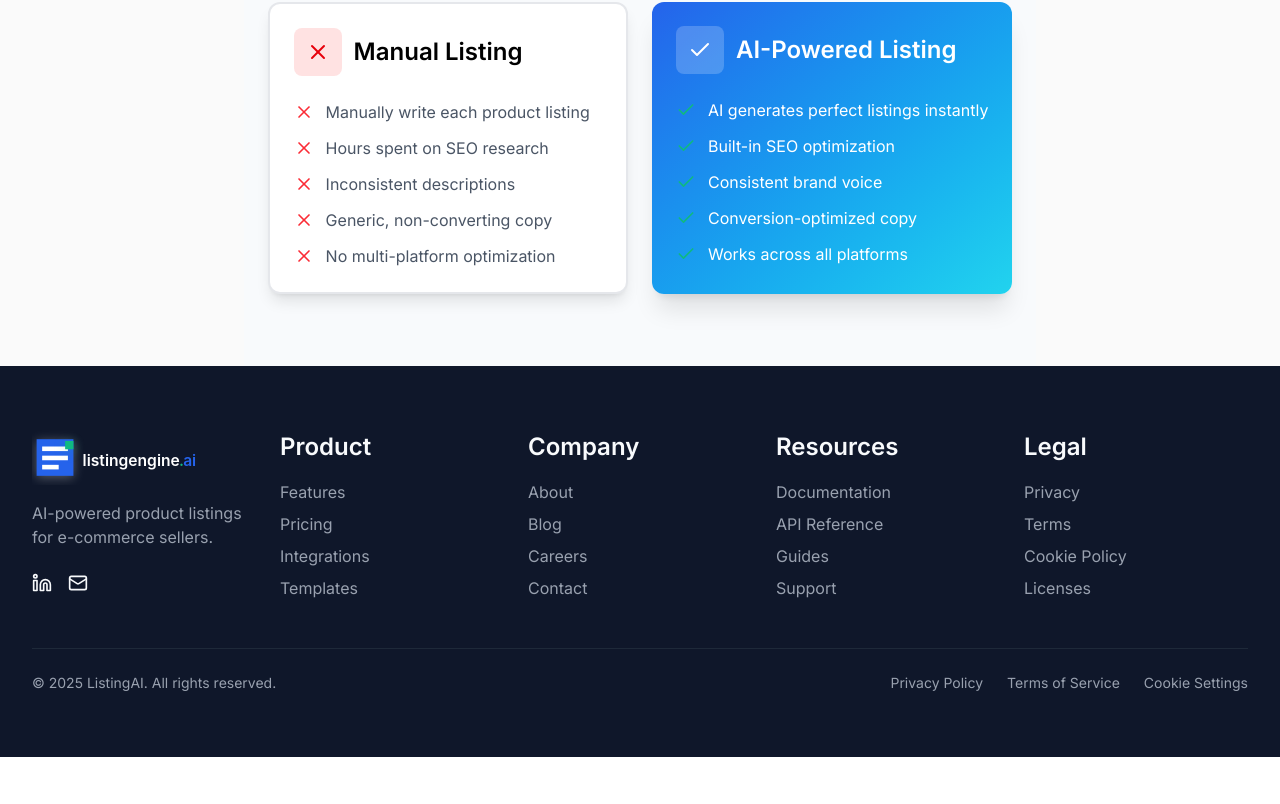
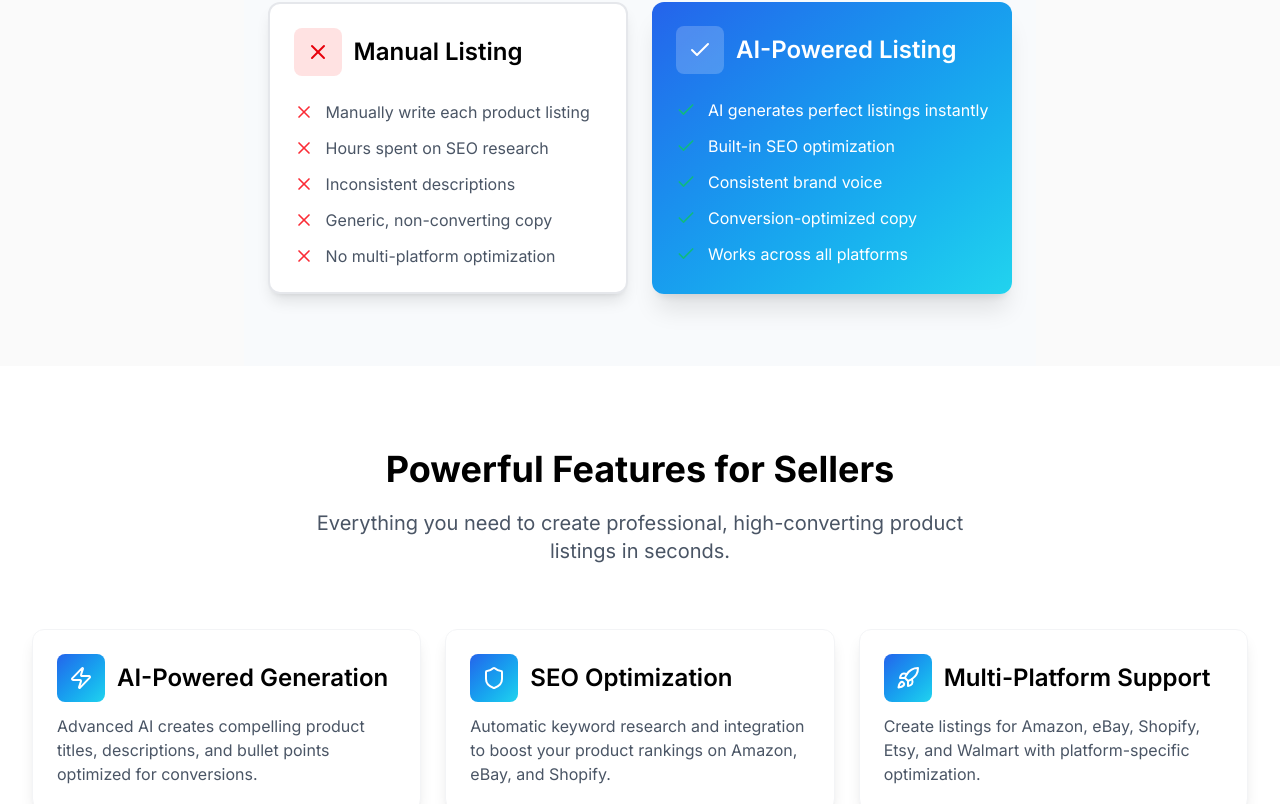
Before and after one commit to evangelista-junior/listing-ai, a Next.js app: page / in a window 1280 px wide. Shown: the part 1993-2797 px from the top of the page. Before the commit the page ends 2750 px from the top, so only its background shows below. Built offline with nearby package versions, Linux system fonts and the light colour scheme.

Commit message:
(feat): Add Features section with AI-powered listing benefits; implement Card component for feature display

```diff
--- a/src/app/page.tsx
+++ b/src/app/page.tsx
@@ -1,6 +1,7 @@
 import { About } from "@/src/components/sections/About";
 import { Hero } from "@/src/components/sections/Hero";
-import { Product } from "../components/sections/Product";
+import { Product } from "@/src/components/sections/Product";
+import { Features } from "../components/sections/Features";
 
 export default function Home() {
   return (
@@ -9,6 +10,7 @@ export default function Home() {
         <Hero />
         <About />
         <Product />
+        <Features />
       </main>
     </div>
   );
--- /dev/null
+++ b/src/components/sections/Features/index.tsx
@@ -0,0 +1,59 @@
+import { Card } from "@/src/components/ui/Card";
+import { Zap, Shield, Rocket } from "lucide-react";
+
+export function Features() {
+  const features = [
+    {
+      icon: <Zap className="w-6 h-6" aria-hidden="true" />,
+      title: "AI-Powered Generation",
+      description:
+        "Advanced AI creates compelling product titles, descriptions, and bullet points optimized for conversions.",
+    },
+    {
+      icon: <Shield className="w-6 h-6" aria-hidden="true" />,
+      title: "SEO Optimization",
+      description:
+        "Automatic keyword research and integration to boost your product rankings on Amazon, eBay, and Shopify.",
+    },
+    {
+      icon: <Rocket className="w-6 h-6" aria-hidden="true" />,
+      title: "Multi-Platform Support",
+      description:
+        "Create listings for Amazon, eBay, Shopify, Etsy, and Walmart with platform-specific optimization.",
+    },
+  ];
+
+  return (
+    <section
+      className="py-20 px-4 sm:px-6 lg:px-8 bg-white"
+      aria-labelledby="features-heading"
+    >
+      <div className="max-w-7xl mx-auto">
+        <div className="text-center mb-16">
+          <h2 className="mb-4 animate-fade-in" id="features-heading">
+            Powerful Features for Sellers
+          </h2>
+          <p className="text-xl text-gray-600 max-w-2xl mx-auto animate-fade-in stagger-1">
+            Everything you need to create professional, high-converting product
+            listings in seconds.
+          </p>
+        </div>
+
+        <div className="grid md:grid-cols-3 gap-6">
+          {features.map((feature, index) => (
+            <div
+              key={feature.title}
+              className={`animate-fade-in stagger-${index + 2}`}
+            >
+              <Card
+                icon={feature.icon}
+                title={feature.title}
+                description={feature.description}
+              />
+            </div>
+          ))}
+        </div>
+      </div>
+    </section>
+  );
+}
--- /dev/null
+++ b/src/components/ui/Card/index.tsx
@@ -0,0 +1,24 @@
+import React from "react";
+
+interface CardProps {
+  icon: React.ReactNode;
+  title: string;
+  description: string;
+  className?: string;
+}
+
+export function Card({ icon, title, description, className = "" }: CardProps) {
+  return (
+    <div
+      className={`bg-white h-full p-6 rounded-xl shadow-lg hover:shadow-xl transition-shadow duration-300 border border-gray-100 ${className}`}
+    >
+      <div className="flex items-center gap-3 mb-3">
+        <div className="w-12 h-12 aspect-square bg-linear-to-br from-primary to-auxiliar rounded-lg flex items-center justify-center text-white">
+          {icon}
+        </div>
+        <h3>{title}</h3>
+      </div>
+      <p className="text-gray-600">{description}</p>
+    </div>
+  );
+}
```
